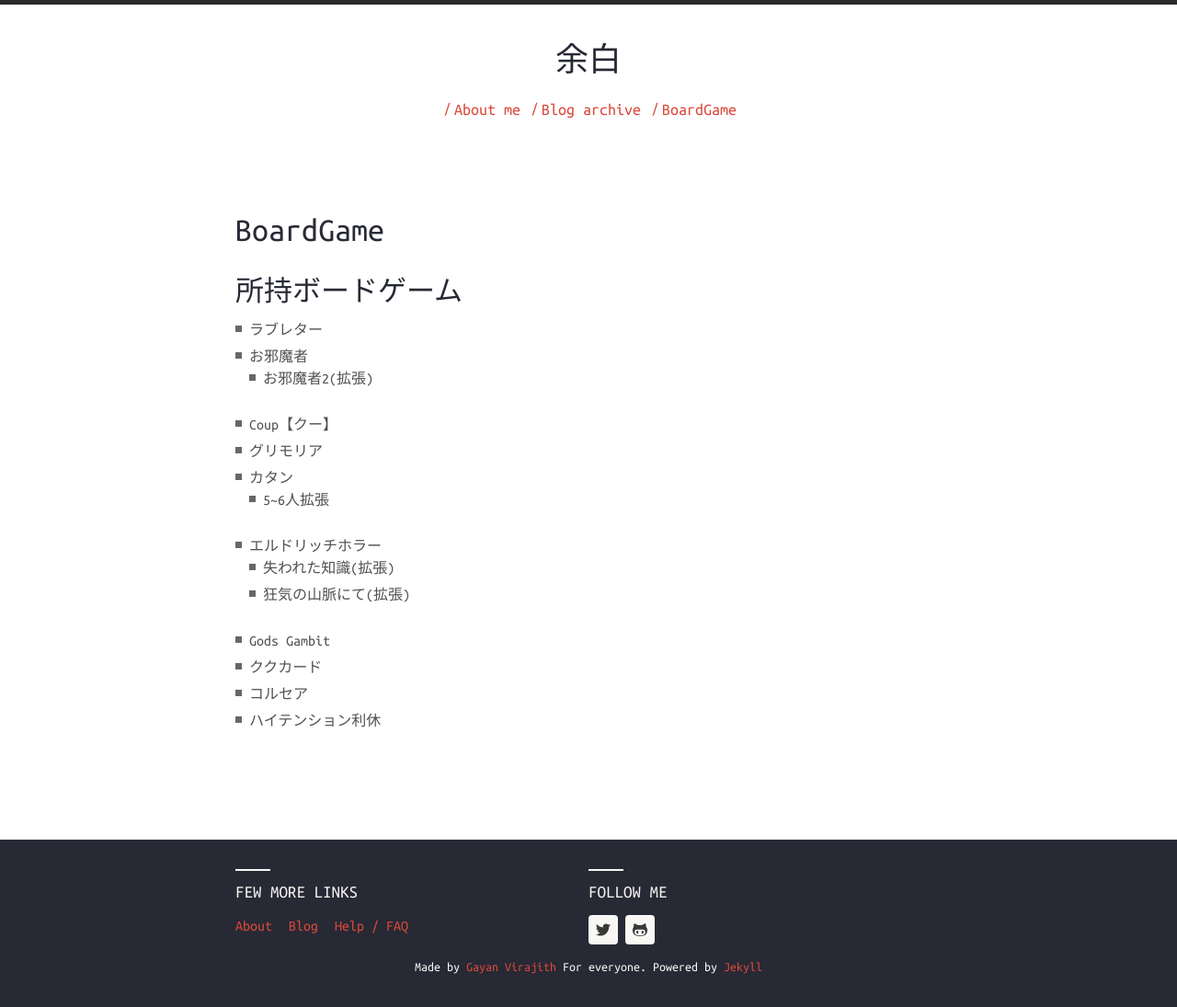
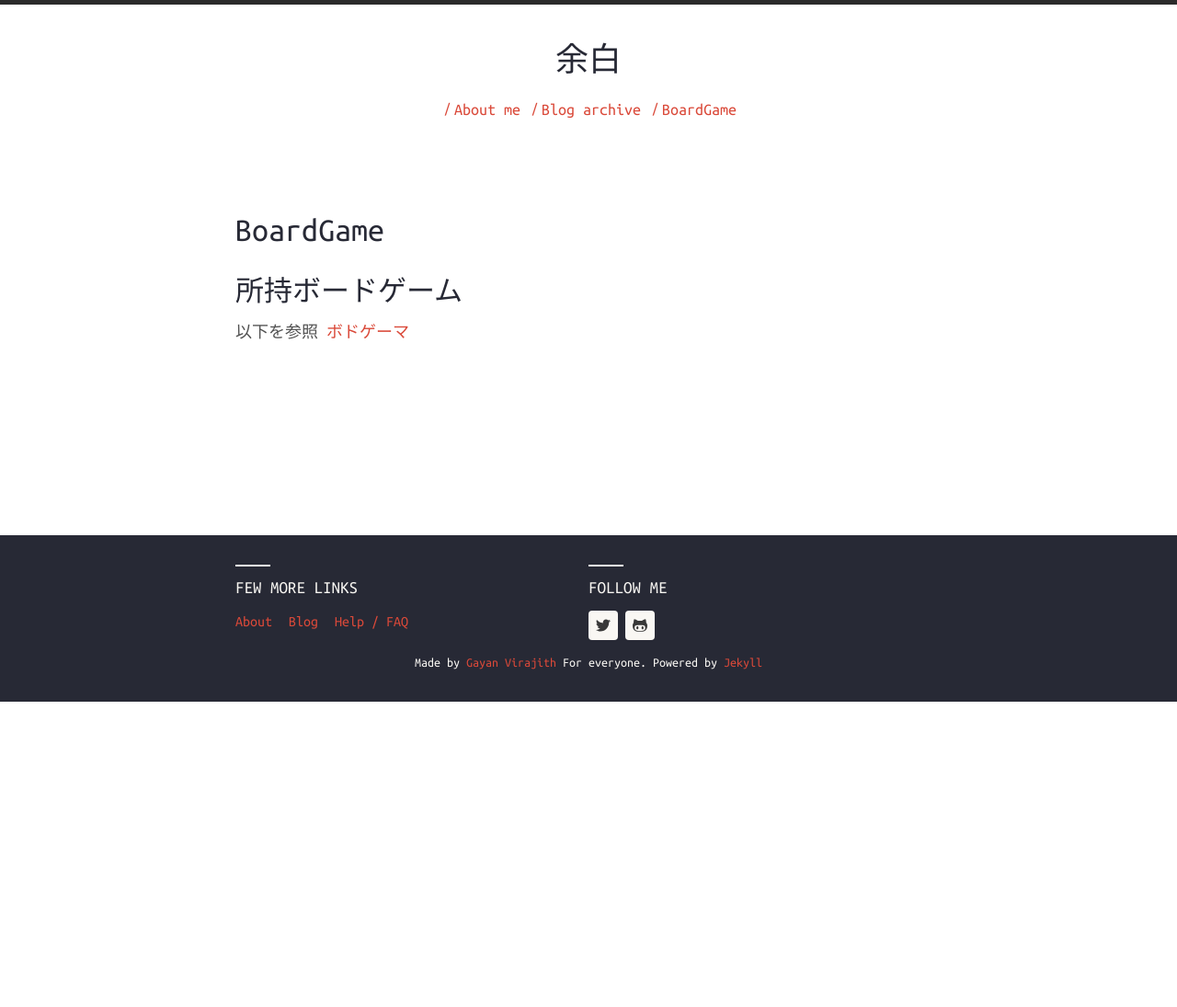
Before and after one commit to mtjuney/mtjuney.github.io, a Jekyll site: the page built from boardgame.md, in a window 1280 px wide. Shown: the whole page at 92% size. Built offline with Jekyll 4.4.1, drawn with Linux system fonts in a browser that asks for light colours; nearby versions of some CDN libraries; after the commit the page ends 900 px from its top, so only the background shows below that.

Commit message:
Update boardgame.md

```diff
--- a/boardgame.md
+++ b/boardgame.md
@@ -6,20 +6,5 @@ permalink: /boardgame/
 
 ## 所持ボードゲーム
 
-* ラブレター
-* お邪魔者
-	- お邪魔者2(拡張)
-
-* Coup【クー】
-* グリモリア
-* カタン
-	- 5~6人拡張
-
-* エルドリッチホラー
-	- 失われた知識(拡張)
-	- 狂気の山脈にて(拡張)
-
-* Gods Gambit
-* ククカード
-* コルセア
-* ハイテンション利休
+以下を参照
+[ボドゲーマ](https://bodoge.hoobby.net/friends/1198/boardgames/have)
```
